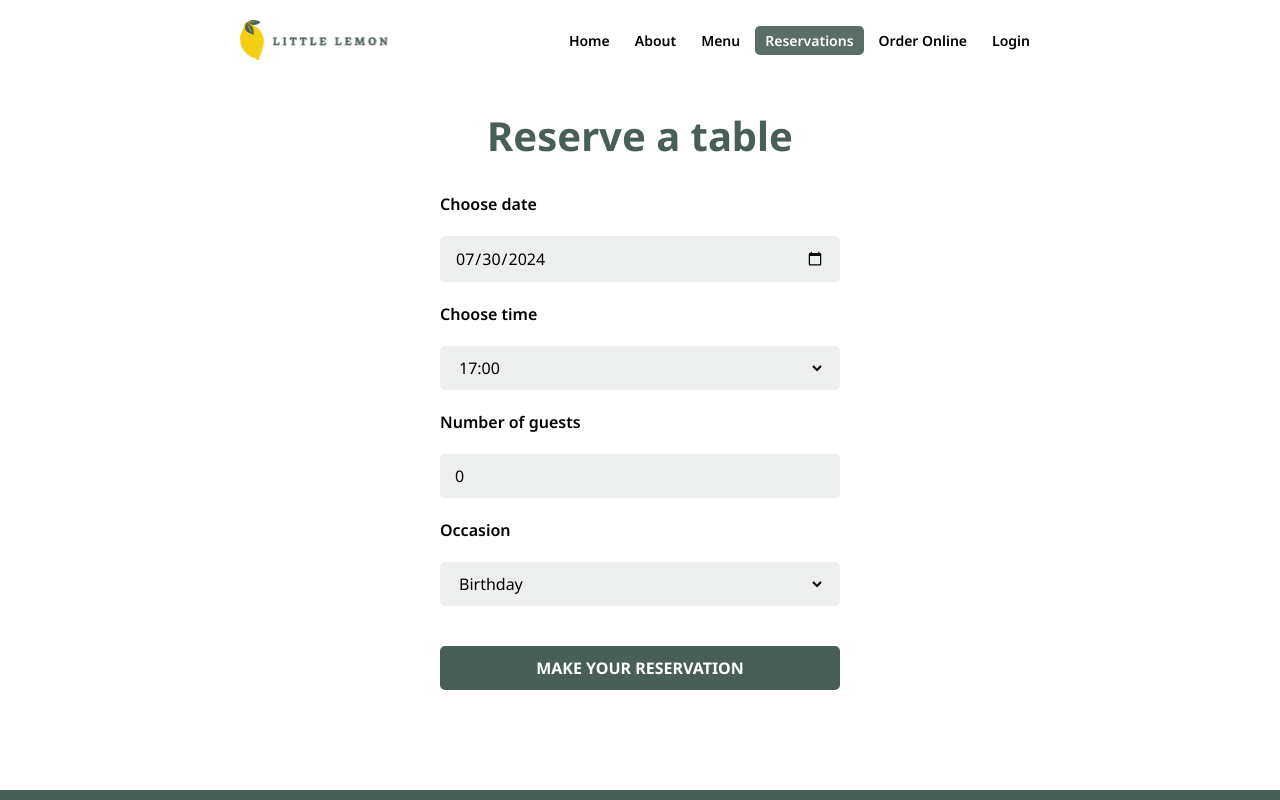
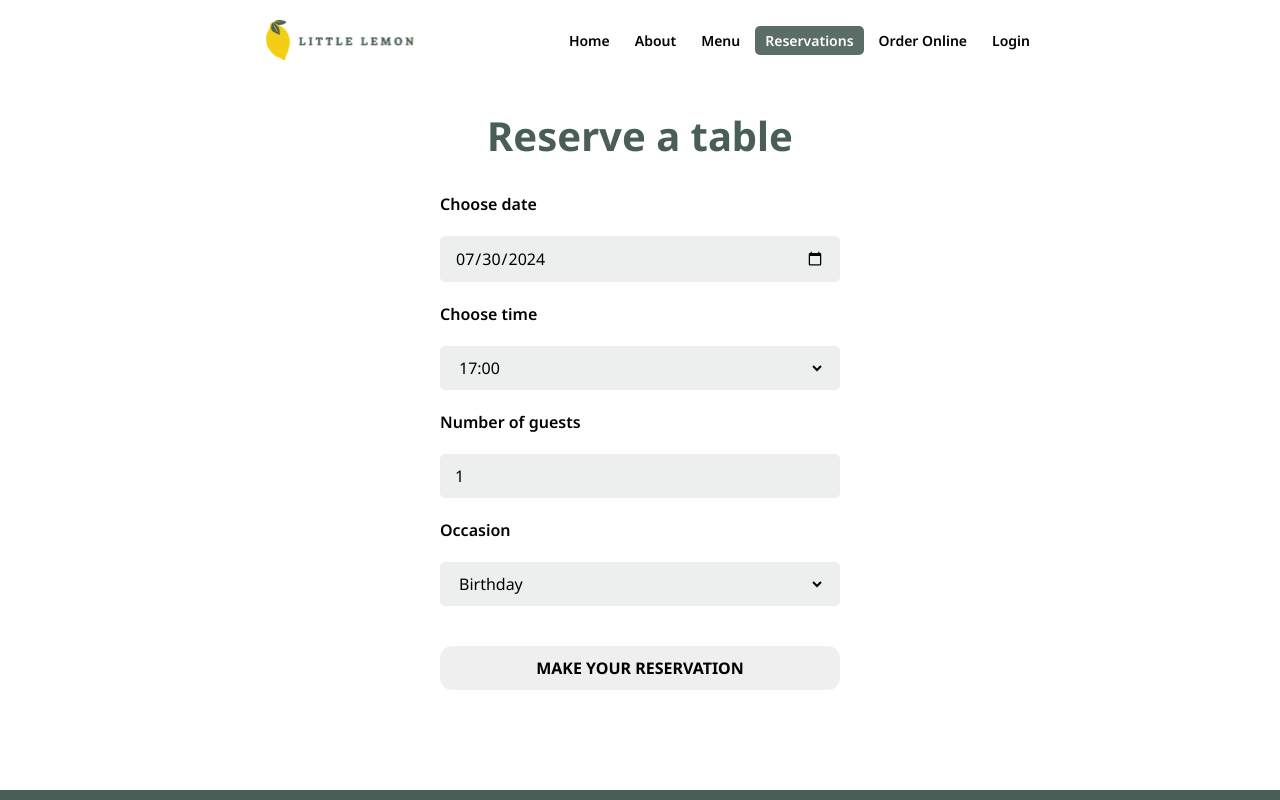
Before and after one commit to pavodev/coursera-meta-frontend-capstone, a React (Create React App) app: page /reservations in a window 1280 px wide. Shown: the top 800 px of the page. Built offline with nearby package versions, Linux system fonts and the light colour scheme; grey boxes are pictures that could not be loaded.

Commit message:
Implemented form with formik. Fixed some button links. Added main logo link.

```diff
--- a/package.json
+++ b/package.json
@@ -6,12 +6,14 @@
     "@heroicons/react": "^2.1.5",
     "@testing-library/jest-dom": "^5.17.0",
     "@testing-library/user-event": "^13.5.0",
+    "formik": "^2.4.6",
     "react": "^18.3.1",
     "react-dom": "^18.3.1",
     "react-router-dom": "^6.25.1",
     "react-scripts": "5.0.1",
     "react-social-icons": "^6.17.0",
-    "web-vitals": "^2.1.4"
+    "web-vitals": "^2.1.4",
+    "yup": "^1.4.0"
   },
   "scripts": {
     "start": "react-scripts start",
--- a/src/components/Button.js
+++ b/src/components/Button.js
@@ -1,15 +1,17 @@
 import React from "react";
 import "./Button.scss";
+import { Link } from "react-router-dom";
 
 const Button = (props) => {
   return (
+    <Link to={props.to ? props.to : "#"}>
       <button
         className={`button button-${props.variant}`}
-      href="#"
         onClick={props.onClick}
       >
         {props.children}
       </button>
+    </Link>
   );
 };
 
--- a/src/components/Hero.js
+++ b/src/components/Hero.js
@@ -14,7 +14,9 @@ const Hero = () => {
             We are a family owned mediterranean restaurant, focused on
             traditional recipes served with a modern twist.
           </p>
-          <Button variant="secondary">Reserve a table</Button>
+          <Button variant="secondary" to="/reservations">
+            Reserve a table
+          </Button>
         </div>
         <div className="hero__image">
           <img src={RestaurantImage} alt="restaurant" />
--- a/src/components/Nav.js
+++ b/src/components/Nav.js
@@ -3,6 +3,7 @@ import "./Nav.scss";
 import { Bars3Icon } from "@heroicons/react/16/solid";
 import Links from "./Links";
 import NavMenu from "./NavMenu";
+import { Link } from "react-router-dom";
 
 const Nav = () => {
   const [menuOpen, setMenuOpen] = useState(false);
@@ -18,7 +19,9 @@ const Nav = () => {
   return (
     <nav className="navigation">
       <div className="navigation__container section">
-        <img className="navigation__logo" src={"logo.svg"} alt="logo" />
+        <Link className="navigation__logo" to="/">
+          <img src={"logo.svg"} alt="logo" />
+        </Link>
         <div className="navigation__trigger" onClick={onMenuOpen}>
           <Bars3Icon />
         </div>
--- a/src/components/Nav.scss
+++ b/src/components/Nav.scss
@@ -17,6 +17,11 @@
 
   &__logo {
     grid-column: span 3;
+    display: flex;
+    justify-content: center;
+    align-items: center;
+    width: 100%;
+    height: 100%;
   }
 
   &__links {
@@ -75,11 +80,17 @@
     }
 
     &__logo {
-      width: 300px;
+      width: 250px;
+      height: 100px;
       max-width: 100%;
       align-self: center;
       justify-self: center;
       grid-column: span 12;
+
+      img {
+        width: 100%;
+        height: 100%;
+      }
     }
 
     &__links {
--- a/src/components/ReservationsForm.js
+++ b/src/components/ReservationsForm.js
@@ -1,55 +1,115 @@
 import React from "react";
+import { Field, Form, FormikProvider, useFormik } from "formik";
+import * as Yup from "yup";
 
 import "./ReservationsForm.scss";
 
+const getCurrentDate = () => {
+  const currentDate = new Date();
+  return currentDate.toISOString().split("T")[0];
+};
+
 const ReservationsForm = (props) => {
+  const formik = useFormik({
+    initialValues: {
+      date: getCurrentDate(),
+      time: props.availableTimes?.length ? props.availableTimes[0] : "",
+      nrGuests: 1,
+      occasion: "",
+    },
+    validateOnChange: (data) => {
+      console.log("CHANGED", data);
+    },
+    validationSchema: Yup.object({
+      date: Yup.date()
+        .required()
+        .default(getCurrentDate())
+        .min(getCurrentDate(), "Date must be in the future."),
+      time: Yup.string()
+        .required()
+        .default(props.availableTimes.length ? props.availableTimes[0] : ""),
+      nrGuests: Yup.number()
+        .required()
+        .min(1, "There must be at least 1 guest.")
+        .max(10, "There must be maximum 10 guests"),
+      occasion: Yup.string()
+        .required()
+        .default("")
+        .oneOf(["Birthday", "Anniversary"]),
+    }),
+    onSubmit: props.onSubmit,
+  });
+
   return (
     <>
       <h1 className="title__primary">Reserve a table</h1>
-      <form className="reservation-form" onSubmit={props.onSubmit}>
+      <FormikProvider value={formik}>
+        <Form className="reservation-form" onSubmit={formik.handleSubmit}>
           <label htmlFor="res-date">Choose date</label>
-        <input
-          required
+          <Field
+            id="res-date"
             type="date"
-          id="res-date"
-          value={props.date}
+            name="date"
+            {...formik.getFieldProps("date")}
             onChange={props.onDateChange}
           />
+          {formik.touched.date && formik.errors.date ? (
+            <div className="reservation-form__error">{formik.errors.date}</div>
+          ) : null}
           <label htmlFor="res-time">Choose time</label>
           <select
-          required
             id="res-time"
-          value={props.time}
-          onChange={props.onTimeChange}
+            name="time"
+            value={formik.values.time}
+            onBlur={formik.handleBlur}
+            onChange={formik.handleChange}
             data-testid="time-select"
           >
             {props.availableTimes?.map((availableTime) => (
               <option key={availableTime}>{availableTime}</option>
             ))}
           </select>
+          {formik.touched.time && formik.errors.time ? (
+            <div className="reservation-form__error">{formik.errors.time}</div>
+          ) : null}
           <label htmlFor="guests">Number of guests</label>
           <input
-          required
             type="number"
             placeholder="1"
+            id="nrGuests"
+            name="nrGuests"
             min="1"
             max="10"
-          id="guests"
-          value={props.nrGuests}
-          onChange={props.onNrGuestsChange}
+            value={formik.values.nrGuests}
+            onBlur={formik.handleBlur}
+            onChange={formik.handleChange}
           />
+          {formik.touched.nrGuests && formik.errors.nrGuests ? (
+            <div className="reservation-form__error">
+              {formik.errors.nrGuests}
+            </div>
+          ) : null}
           <label htmlFor="occasion">Occasion</label>
           <select
-          required
             id="occasion"
-          value={props.occasion}
-          onChange={props.onOccasionChange}
+            name="occasion"
+            value={formik.values.occasion}
+            onBlur={formik.handleBlur}
+            onChange={formik.handleChange}
           >
             <option>Birthday</option>
             <option>Anniversary</option>
           </select>
-        <input className="button" type="submit" value="Make Your reservation" />
-      </form>
+          {formik.touched.occasion && formik.errors.occasion ? (
+            <div className="reservation-form__error">
+              {formik.errors.occasion}
+            </div>
+          ) : null}
+          <button className="button" type="submit">
+            Make your reservation
+          </button>
+        </Form>
+      </FormikProvider>
     </>
   );
 };
--- a/src/components/ReservationsForm.scss
+++ b/src/components/ReservationsForm.scss
@@ -5,6 +5,10 @@
   gap: 20px;
   margin-top: 40px;
   margin-bottom: 40px;
+
+  &__error {
+    color: red;
+  }
 
   label {
     font-weight: 600;
--- a/src/mysc/api.js
+++ b/src/mysc/api.js
@@ -12,6 +12,7 @@ export const fetchAPI = function (date) {
 
   let result = [];
   let random = seededRandom(date.getDate());
+  console.log("random", random());
 
   for (let i = 17; i <= 23; i++) {
     if (random() < 0.5) {
@@ -22,6 +23,7 @@ export const fetchAPI = function (date) {
     }
   }
 
+  console.log("NEW TIMES", result);
   return result;
 };
 
--- a/src/pages/ReservationsPage.js
+++ b/src/pages/ReservationsPage.js
@@ -12,15 +12,12 @@ const initializeAvailableTimes = () => {
 
 const ReservationsPage = () => {
   const [date, setDate] = useState(new Date().toISOString().substring(0, 10));
-  const [time, setTime] = useState("");
-  const [nrGuests, setNrGuests] = useState(0);
-  const [occasion, setOccasion] = useState("");
   const navigate = useNavigate();
 
   const updateTimes = (state, action) => {
     console.log("state", state);
     if (action.type === "date-changed") {
-      state.availableTimes = fetchAPI(date);
+      state = fetchAPI(date);
     }
 
     return state;
@@ -33,33 +30,16 @@ const ReservationsPage = () => {
   );
 
   const onDateChange = (e) => {
+    setDate(e.target.value);
     dispatchAvailableTimes({ type: "date-changed" });
-    setDate(e.target.value);
   };
 
-  const onTimeChange = (e) => {
-    setTime(e.target.value);
-  };
+  const onFormSubmit = (data) => {
+    console.log(data);
 
-  const onNrGuestsChange = (e) => {
-    setNrGuests(e.target.value);
-  };
-
-  const onOccasionChange = (e) => {
-    setOccasion(e.target.value);
-  };
-
-  const onFormSubmit = (e) => {
-    e.preventDefault();
-
-    if (submitAPI(e.target[0].value)) {
+    if (submitAPI(data)) {
       navigate("/reservation-confirmation", {
-        state: {
-          date,
-          time,
-          nrGuests,
-          occasion,
-        },
+        state: data,
       });
       console.log("Form Submitted");
     }
@@ -67,24 +47,11 @@ const ReservationsPage = () => {
     return false;
   };
 
-  useEffect(() => {
-    if (availableTimes && availableTimes.length > 0) {
-      setTime(availableTimes[0]);
-    }
-  }, [availableTimes]);
-
   return (
     <div className="reservations section">
       <ReservationsForm
-        date={date}
+        availableTimes={availableTimes}
         onDateChange={onDateChange}
-        time={time}
-        onTimeChange={onTimeChange}
-        nrGuests={nrGuests}
-        onNrGuestsChange={onNrGuestsChange}
-        occasion={occasion}
-        onOccasionChange={onOccasionChange}
-        availableTimes={availableTimes}
         onSubmit={onFormSubmit}
       />
     </div>
```
Also changed, not shown: 1 other file (tests, documents, lock files or other folders). Lines whose indentation alone changed are shown as unchanged.
